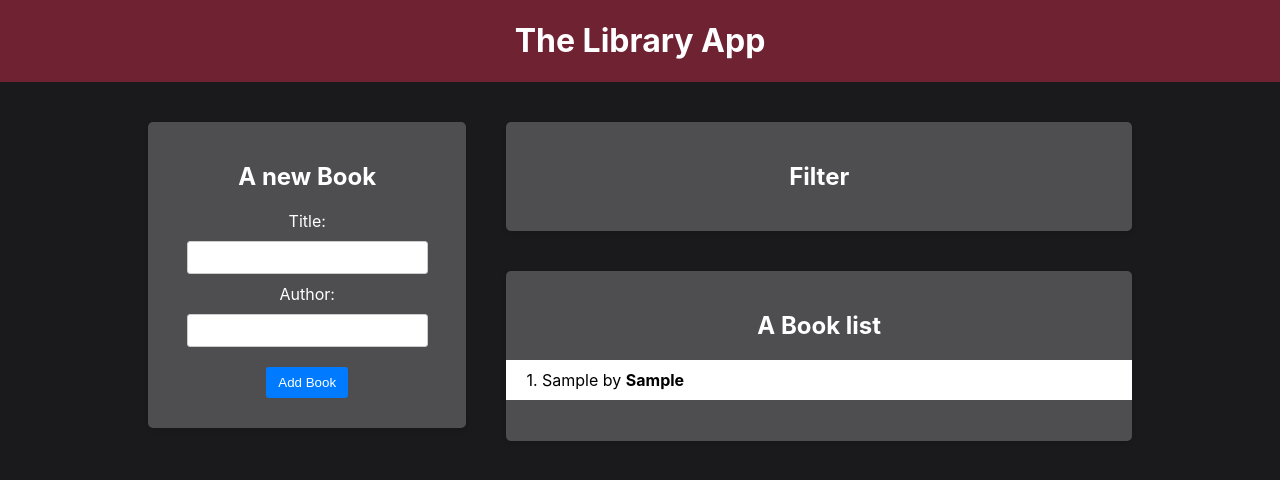
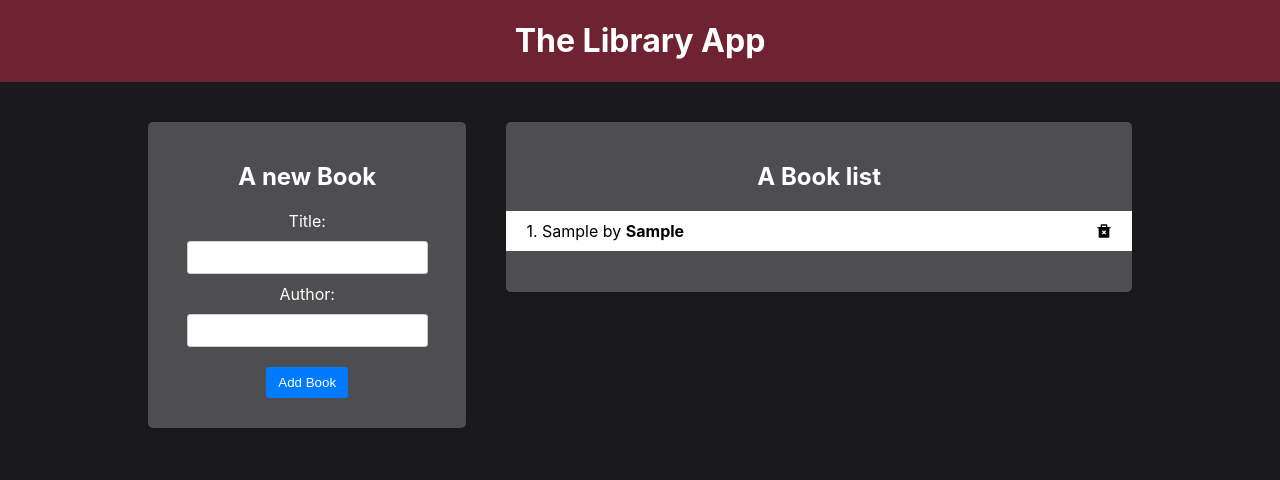
Before and after one commit to T1moQ/30-react-redux, a React (Vite) app in the folder frontend/: page / in a window 1280 px wide. Both pictures are taken after typing "Sample", "Sample" into the empty fields and a click on the button "Add Book". Shown: the top 480 px of the page. Built offline with nearby package versions, Linux system fonts and the light colour scheme.

Commit message:
Delete book by id

```diff
--- a/frontend/package.json
+++ b/frontend/package.json
@@ -14,6 +14,7 @@
     "nanoid": "^5.0.3",
     "react": "^18.2.0",
     "react-dom": "^18.2.0",
+    "react-icons": "^4.11.0",
     "react-redux": "^8.1.3"
   },
   "devDependencies": {
--- a/frontend/src/App.jsx
+++ b/frontend/src/App.jsx
@@ -1,6 +1,6 @@
 import './App.css'
 import BookFrom from './components/BookForm/BookForm'
-import Filter from './components/Filter/Filter'
+// import Filter from './components/Filter/Filter'
 import BookList from './components/BookList/BookList'
 
 function App() {
@@ -14,7 +14,7 @@ function App() {
           <BookFrom />
         </div>
         <div className="app-right-column">
-          <Filter />
+          {/* <Filter /> */}
           <BookList />
         </div>
       </main>
--- a/frontend/src/components/BookList/BookList.css
+++ b/frontend/src/components/BookList/BookList.css
@@ -50,6 +50,12 @@
 .book-list .book-actions {
    display: flex;
    align-items: center;
+   color: black;
+   cursor: pointer;
+}
+
+.book-list .book-actions:hover {
+   color: #fff;
 }
 
 .book-list .star-icon {
--- a/frontend/src/components/BookList/BookList.jsx
+++ b/frontend/src/components/BookList/BookList.jsx
@@ -1,8 +1,17 @@
-import { useSelector } from "react-redux/es/hooks/useSelector"
+import { useDispatch, useSelector } from "react-redux";
+import { RiDeleteBin2Fill } from "react-icons/ri";
 import './BookList.css'
+import { deleteBook } from "../../redux/books/actionCreators";
 
 const BookList = () => {
    const books = useSelector((state) => state.books)
+   const dispatch = useDispatch()
+
+   const deleteHandler = (id) => {
+      console.log(deleteBook(id))
+      dispatch(deleteBook(id))
+   }
+
    return (
       <div className='book-list app-block'>
          <h2>A Book list</h2>
@@ -11,6 +20,7 @@ const BookList = () => {
             : <ul>{books.map((el, index) =>
                <li key={el.id}>
                   <div className="book-info">{++index}. {el.title} by <strong>{el.author}</strong> </div>
+                  <div className="book-actions" onClick={() => deleteHandler(el.id)}><RiDeleteBin2Fill /></div>
                </li>
             )}</ul>
          }
--- a/frontend/src/redux/books/actionCreators.js
+++ b/frontend/src/redux/books/actionCreators.js
@@ -6,3 +6,10 @@ export const addBook = (newBook) => {
       payload: newBook
    })
 }
+
+export const deleteBook = (id) => {
+   return ({
+      type: a.DELETE_BOOK,
+      payload: id,
+   })
+}
--- a/frontend/src/redux/books/actionTypes.js
+++ b/frontend/src/redux/books/actionTypes.js
@@ -1,3 +1,3 @@
 export const ADD_BOOK = 'ADD_BOOK'
-// const DELETE_BOOK = 'DELETE_BOOK'
+export const DELETE_BOOK = 'DELETE_BOOK'
 // const TOGGLE_FAVORITE = 'TOGGLE_FAVORITE'
--- a/frontend/src/redux/books/reducer.js
+++ b/frontend/src/redux/books/reducer.js
@@ -7,6 +7,9 @@ const booksReducer = (state = initialState, action) => {
       case a.ADD_BOOK:
          return [...state, action.payload]
 
+      case a.DELETE_BOOK:
+         return  state.filter((el) => el.id !== action.payload)
+
       default:
          return state
    }
```
Also changed, not shown: 1 other file (tests, documents, lock files or other folders).
